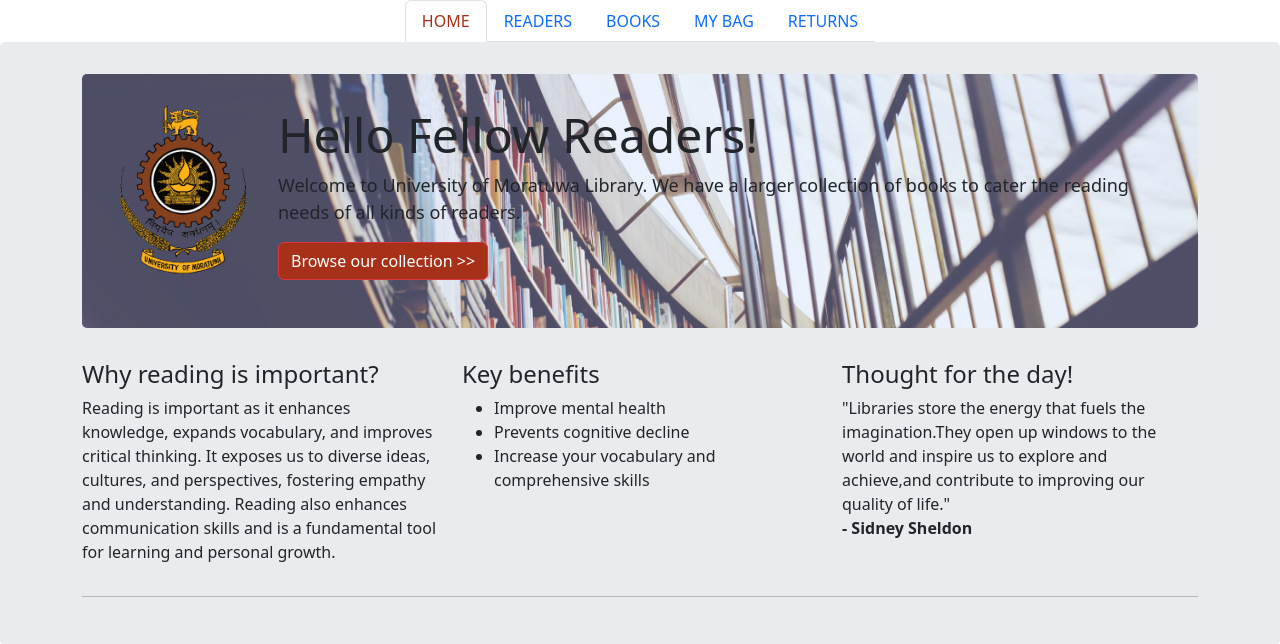
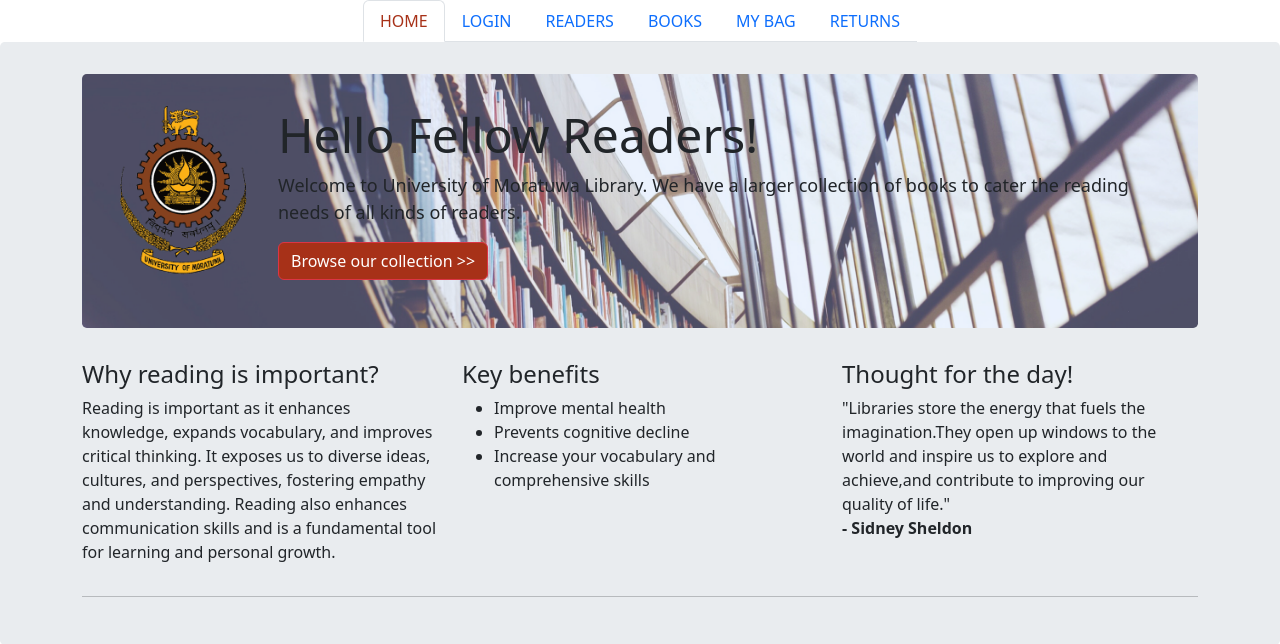
Before and after one commit to vishalgimhan/LibrarySystem, a Django app: page / in a window 1280 px wide. Shown: the part 81-725 px from the top of the page. Run offline with Django 3.2, Linux system fonts and the light colour scheme; parts of the project's set-up code (start-up, migrations or seed data) failed here and were passed over.

Commit message:
Login page start

```diff
--- a/Group assaigmne t/mysite/lims_app/templates/index.html
+++ b/Group assaigmne t/mysite/lims_app/templates/index.html
@@ -50,6 +50,13 @@
                 {% endif %}
             </li>
             <li class="nav-item">
+                {% if current_tab == 'login' %}
+                    <a class="nav-link active" aria-current="page" href="/login" style="color:#A73118;" >LOGIN</a>
+                {% else %}
+                    <a class="nav-link" aria-current="page" href="/login">LOGIN</a>
+                {% endif %}
+            </li>
+            <li class="nav-item">
                 {% if current_tab == 'readers' %}
                     <a class="nav-link active" aria-current="page" href="/readers" style="color:#A73118;" >READERS</a>
                 {% else %}
--- a/Group assaigmne t/mysite/lims_app/urls.py
+++ b/Group assaigmne t/mysite/lims_app/urls.py
@@ -20,6 +20,7 @@ from .views import *
 urlpatterns = [
     path('', home),
     path('home', home),
+    path('login', login),
     path('readers', readers_tab),
     path('save', save_student),
     path('readers/add', save_reader),
--- a/Group assaigmne t/mysite/lims_app/views.py
+++ b/Group assaigmne t/mysite/lims_app/views.py
@@ -12,6 +12,10 @@ from .models import *
 
 def home(request):
     return render(request, "home.html", context={"current_tab": "home"})
+
+def login(request):
+    return render(request, "login.html", context={"current_tab": "login"})
+
 
 def readers(request):
     return render(request, "readers.html", context={"current_tab": "readers"})
```
Also changed, not shown: Group assaigmne t/mysite/lims_app/forms.py (added, +7 -0 lines), Group assaigmne t/mysite/lims_app/templates/login.html (added, +18 -0 lines).
